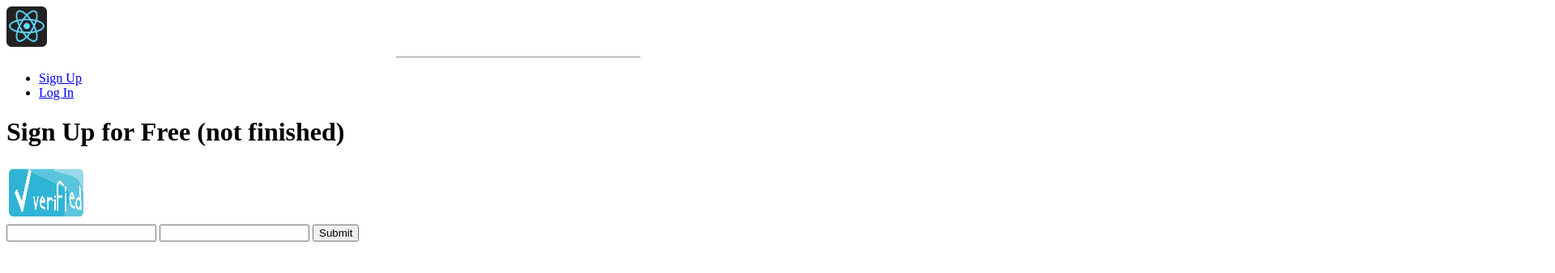
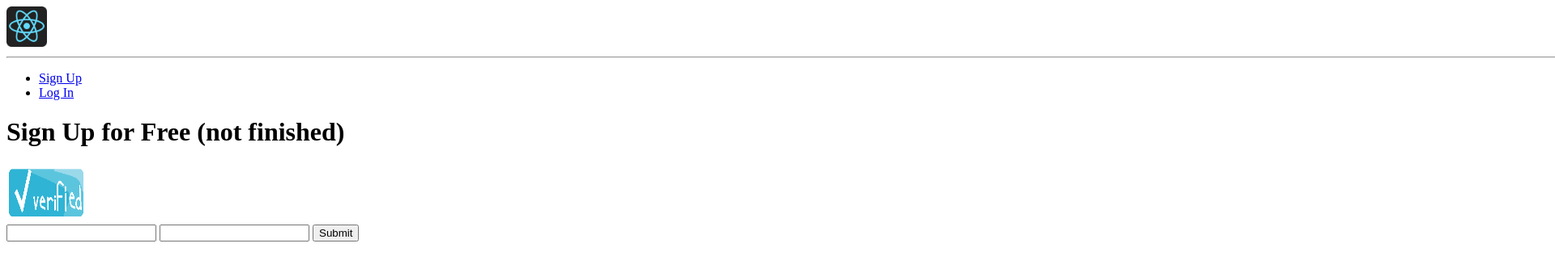
Before and after one commit to RAFhub6/SignPage, a plain HTML site: page index.html in a window 1280 px wide. Shown: the top 338 px of the page at 81% size, 1920 px wide, since content can reach past the window. Drawn offline with Linux system fonts and the light colour scheme.

Commit message:
Update index.html

```diff
--- a/index.html
+++ b/index.html
@@ -2,7 +2,7 @@
 <html>
  <body>
      <img src="favicon.ico" width="50" height="50">
-     <hr width="300">
+     <hr width="10000">
      <div class="form">
      <ul class="tab-group">
      <li class="tab active"><a href="#signup">Sign Up</a></li>
```
